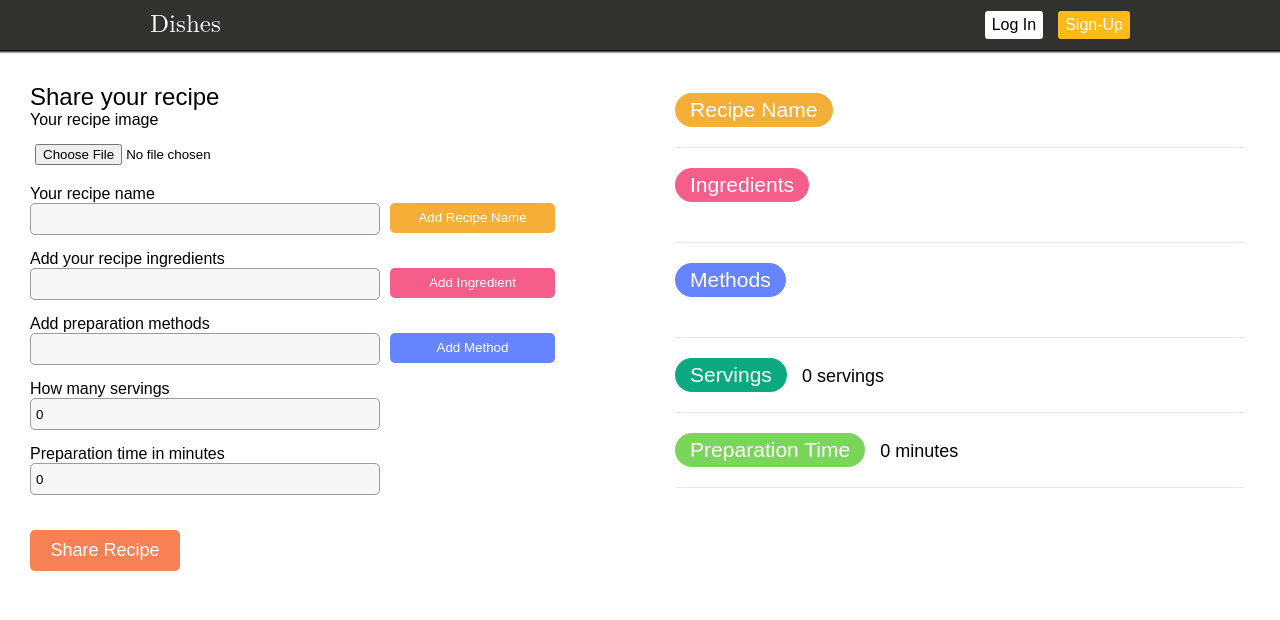
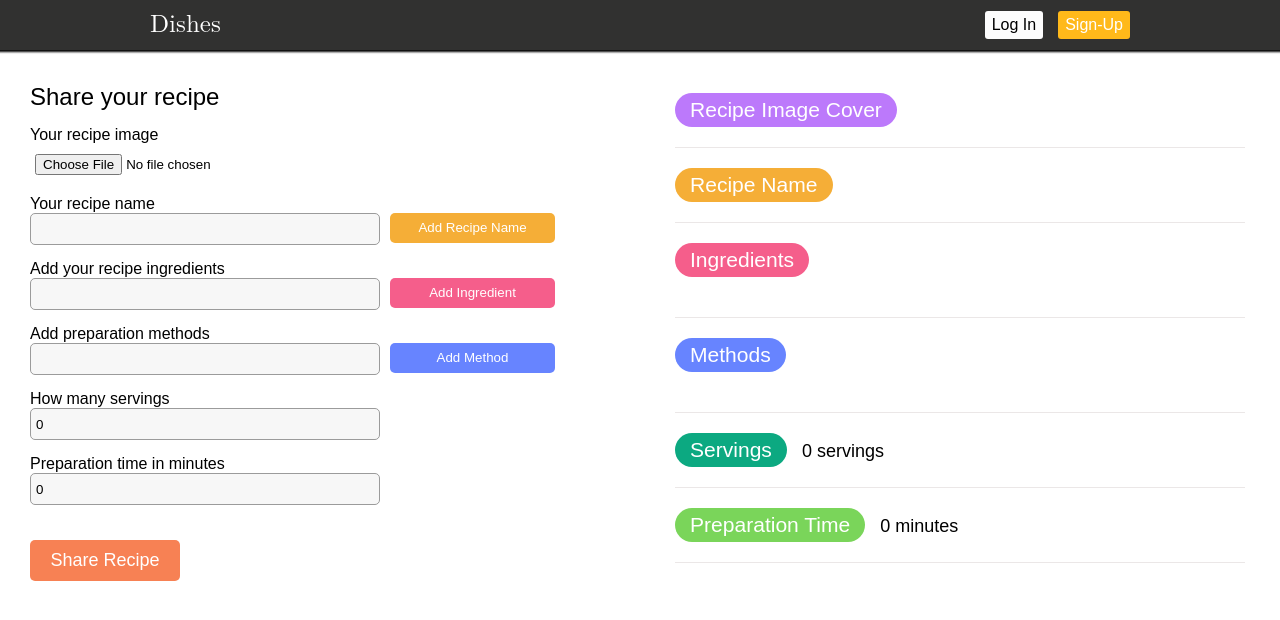
Before and after one commit to PageOne2/recipe-app, a React (Create React App) app in the folder client/: page /sharerecipe in a window 1280 px wide. Shown: the top 620 px of the page. Built offline with nearby package versions, Linux system fonts and the light colour scheme.

Commit message:
add image preview when file is selected

```diff
--- a/client/src/pages/share-recipe-page/share-recipe-page.component.jsx
+++ b/client/src/pages/share-recipe-page/share-recipe-page.component.jsx
@@ -20,6 +20,7 @@ const ShareRecipePage = () => {
   };
   const [recipeInfo, setRecipeInfo] = useState(recipeInfoInitialState);
   const [file, setFile] = useState();
+  const [imagePreview, setImagePreview] = useState();
   const [editMode, setEditMode] = useState(false);
   const [itemBeingEdited, setItemBeingEdited] = useState({ field: "", item: "", itemIdx: null });
   const [recipeSharedSuccess, setRecipeSharedSuccess] = useState(false);
@@ -45,6 +46,7 @@ const ShareRecipePage = () => {
 
   useEffect(() => {
     return () => {
+      URL.revokeObjectURL(file);
       dispatch(createRecipeSuccess({}));
     }
   }, []);
@@ -63,6 +65,7 @@ const ShareRecipePage = () => {
       dispatch(createRecipe(recipeObj));
       setServingsInputValue(0);
       setPreparationTimeInputValue(0);
+      setFile();
       setRecipeInfo({ ...recipeInfoInitialState });
     } else {
       setRecipeSharedFail(true);
@@ -127,12 +130,13 @@ const ShareRecipePage = () => {
   const handleFileSelection = (e) => {
     const file = e.target.files[0];
     setFile(file);
+    setImagePreview(URL.createObjectURL(file));
   }
 
   return (
     <div className="share-recipe-container">
       <div className="share-recipe-form">
-        <div className="form-title">
+        <div className="form-title share-recipe-form-title">
           <h2>Share your recipe</h2>
         </div>
         <form onSubmit={(e) => handleSubmit(e)}>
@@ -234,7 +238,16 @@ const ShareRecipePage = () => {
           <div className="submit-btn-wrapper"><button type="submit" className="submit-btn">Share Recipe</button></div>
         </form>
       </div>
+
       <div className="share-recipe-info">
+        <div className="recipe-info-title recipe-image-cover">
+          <h3>Recipe Image Cover</h3>
+          {file &&
+          <div className="recipe-image-wrapper">
+            <img src={imagePreview}/>
+          </div>
+          }
+        </div>
         <div className="recipe-info-title recipe-name-field">
           <h3>Recipe Name</h3>
           {recipeInfo.recipeName.length ?
--- a/client/src/pages/share-recipe-page/share-recipe-page.styles.css
+++ b/client/src/pages/share-recipe-page/share-recipe-page.styles.css
@@ -9,6 +9,10 @@
 .share-recipe-form {
   width: 50%;
   padding: 30px;
+}
+
+.share-recipe-form-title {
+  margin-bottom: 15px;
 }
 
 .input-container {
@@ -28,7 +32,7 @@
 .recipe-image-input {
   width: 350px;
   margin-bottom: 5px;
-  padding: 15px 5px;
+  padding: 10px 5px 15px 5px;
 }
 
 .share-input {
@@ -109,6 +113,26 @@
   width: fit-content;
   padding: 5px 15px;
   border-radius: 20px;
+}
+
+.recipe-image-cover h3 {
+  background-color: #bc79fb;
+  color: #fff;
+}
+
+.recipe-image-cover .recipe-image-wrapper {
+  width: 400px;
+  height: 300px;
+}
+
+.recipe-image-wrapper {
+  padding: 20px 0px 0px 5px;
+}
+
+.recipe-image-wrapper img {
+  width: 100%;
+  height: 100%;
+  border-radius: 3px;
 }
 
 .recipe-name-field h3 {
```
